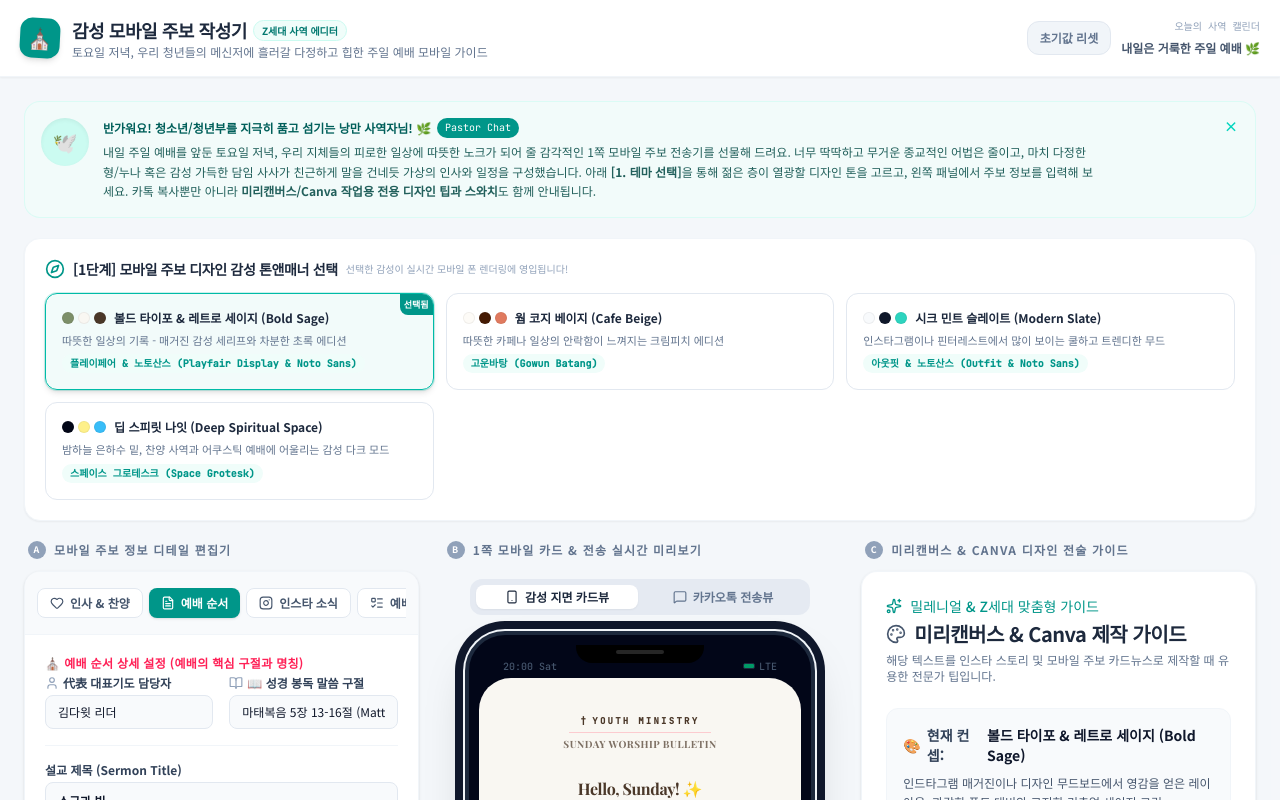
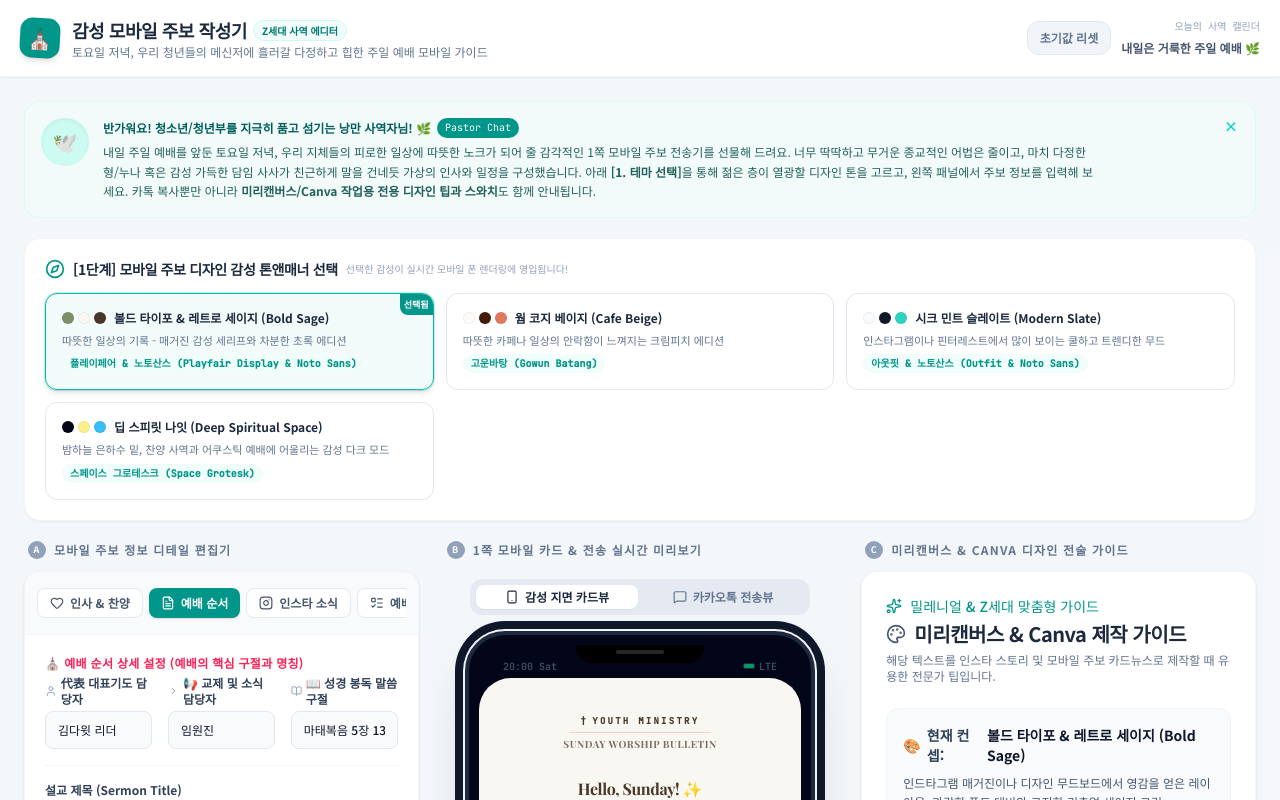
Before and after one commit to aqkrwlghks-ai/weekly, a React (Vite) app: page / in a window 1280 px wide. Both pictures are taken after a click on the button "예배 순서". Shown: the top 800 px of the page. Built offline with nearby package versions, Linux system fonts and the light colour scheme; a web font is replaced by a local one.

Commit message:
feat: make liturgy schedule header wrap-free and make announcement leader editable

```diff
--- a/src/components/MobilePreview.tsx
+++ b/src/components/MobilePreview.tsx
@@ -114,6 +114,7 @@ ${data.greetingContent}
 ${praises}
 
 • 🙏 대표기도: ${data.prayerLeader}
+• 📢 교제 및 소식: ${data.announcementLeader || "임원진"}
 • 📖 말씀봉독: ${data.bibleVerse}
 • 📖 말씀선포:
  [${data.sermonTitle}] - ${data.preacher}
@@ -253,11 +254,11 @@ ${checklistsText}
 
                 {/* Section 2: Worship Order List */}
                 <div className={`p-4 rounded-2xl ${activeTheme.cardBg} border ${activeTheme.borderColor} shadow-xs space-y-4`}>
-                  <div className="flex items-center justify-between border-b border-slate-100 pb-2">
-                    <h3 className="text-xs font-bold tracking-wider flex items-center gap-1.2 font-mono">
+                  <div className="flex items-center justify-between border-b border-slate-100 pb-2 flex-wrap gap-y-1">
+                    <h3 className="text-xs font-bold tracking-wider flex items-center gap-1.5 font-mono whitespace-nowrap">
                       <span>✝</span> SCHEDULE OF WORSHIP
                     </h3>
-                    <span className="text-[9px] font-bold opacity-60">주일 부서 예배순서</span>
+                    <span className="text-[9px] font-bold opacity-60 whitespace-nowrap">주일 부서 예배순서</span>
                   </div>
 
                   <div className="space-y-3.5 text-xs">
@@ -295,7 +296,7 @@ ${checklistsText}
                         <ChevronRight className="w-3.5 h-3.5 opacity-60 text-teal-500" />
                         <span>교제 및 소식</span>
                       </span>
-                      <span className="font-bold">임원진</span>
+                      <span className="font-bold">{data.announcementLeader || "임원진"}</span>
                     </div>
 
                     {/* Scripture Reading */}
--- a/src/components/WorshipForm.tsx
+++ b/src/components/WorshipForm.tsx
@@ -141,7 +141,7 @@ ${data.greetingContent}
 ${praiseText}
 
 • 🙏 대표기도: ${data.prayerLeader}
-• 📢 부서 광고 & 소식
+• 📢 교제 및 소식: ${data.announcementLeader}
 • 📖 말씀봉독: ${data.bibleVerse}
 • 💌 봉헌 & 감사의 기도
 • 📖 말씀 선포: [${data.sermonTitle}] - ${data.preacher}
@@ -171,6 +171,7 @@ ${checklistText}
 - 찬양 목록:
 ${data.praiseSongs.map((s, i) => `  ${i + 1}. ${s}`).join("\n")}
 - 대표기도: ${data.prayerLeader}
+- 교제 및 소식: ${data.announcementLeader}
 - 오늘의 말씀: ${data.bibleVerse}
 - 설교 제목: ${data.sermonTitle} (${data.preacher})
 - 결단 고백: ${data.decisionText}
@@ -375,7 +376,7 @@ ${data.checklists.map((chk) => `${chk.emoji} ${chk.text} - ${chk.subtext}`).join
               <span>⛪️</span> 예배 순서 상세 설정 (예배의 핵심 구절과 명칭)
             </h3>
 
-            <div className="grid grid-cols-1 md:grid-cols-2 gap-4">
+            <div className="grid grid-cols-1 md:grid-cols-3 gap-4">
               <div>
                 <label className="block text-xs font-bold text-slate-700 mb-1 flex items-center gap-1">
                   <User className="w-3.5 h-3.5 text-slate-400 text-[10px]" /> 代表 대표기도 담당자
@@ -384,9 +385,23 @@ ${data.checklists.map((chk) => `${chk.emoji} ${chk.text} - ${chk.subtext}`).join
                   type="text"
                   value={data.prayerLeader}
                   onChange={(e) => handleUpdateField("prayerLeader", e.target.value)}
-                  className="w-full text-xs bg-slate-50 rounded-lg border border-slate-200 px-3 py-2 outline-none focus:bg-white focus:border-teal-500 transition-all"
+                  className="w-full text-xs bg-slate-50 rounded-lg border border-slate-200 px-3 py-2.5 outline-none focus:bg-white focus:border-teal-500 transition-all font-medium"
                   placeholder="박순장 (청년부 임원)"
                   id="liturgy-prayer"
+                />
+              </div>
+
+              <div>
+                <label className="block text-xs font-bold text-slate-700 mb-1 flex items-center gap-1">
+                  <ChevronRight className="w-3.5 h-3.5 text-slate-400 text-[10px]" /> 📢 교제 및 소식 담당자
+                </label>
+                <input
+                  type="text"
+                  value={data.announcementLeader}
+                  onChange={(e) => handleUpdateField("announcementLeader", e.target.value)}
+                  className="w-full text-xs bg-slate-50 rounded-lg border border-slate-200 px-3 py-2.5 outline-none focus:bg-white focus:border-teal-500 transition-all font-medium"
+                  placeholder="임원진"
+                  id="liturgy-announcement-leader"
                 />
               </div>
 
@@ -398,7 +413,7 @@ ${data.checklists.map((chk) => `${chk.emoji} ${chk.text} - ${chk.subtext}`).join
                   type="text"
                   value={data.bibleVerse}
                   onChange={(e) => handleUpdateField("bibleVerse", e.target.value)}
-                  className="w-full text-xs bg-slate-50 rounded-lg border border-slate-200 px-3 py-2 outline-none focus:bg-white focus:border-teal-500 transition-all"
+                  className="w-full text-xs bg-slate-50 rounded-lg border border-slate-200 px-3 py-2.5 outline-none focus:bg-white focus:border-teal-500 transition-all font-medium"
                   placeholder="로마서 12장 1-2절"
                   id="liturgy-bible"
                 />
--- a/src/presets.ts
+++ b/src/presets.ts
@@ -27,6 +27,7 @@ export const DEFAULT_BULLETIN_DATA: BulletinData = {
     "소원 (My Desire)"
   ],
   prayerLeader: "김다윗 리더",
+  announcementLeader: "임원진",
   bibleVerse: "마태복음 5장 13-16절 (Matthew 5:13-16)",
   sermonTitle: "소금과 빛",
   preacher: "박사랑 목사님",
--- a/src/types.ts
+++ b/src/types.ts
@@ -3,6 +3,7 @@ export interface BulletinData {
   greetingContent: string;
   praiseSongs: string[];
   prayerLeader: string;
+  announcementLeader: string;
   bibleVerse: string;
   sermonTitle: string;
   preacher: string;
```
